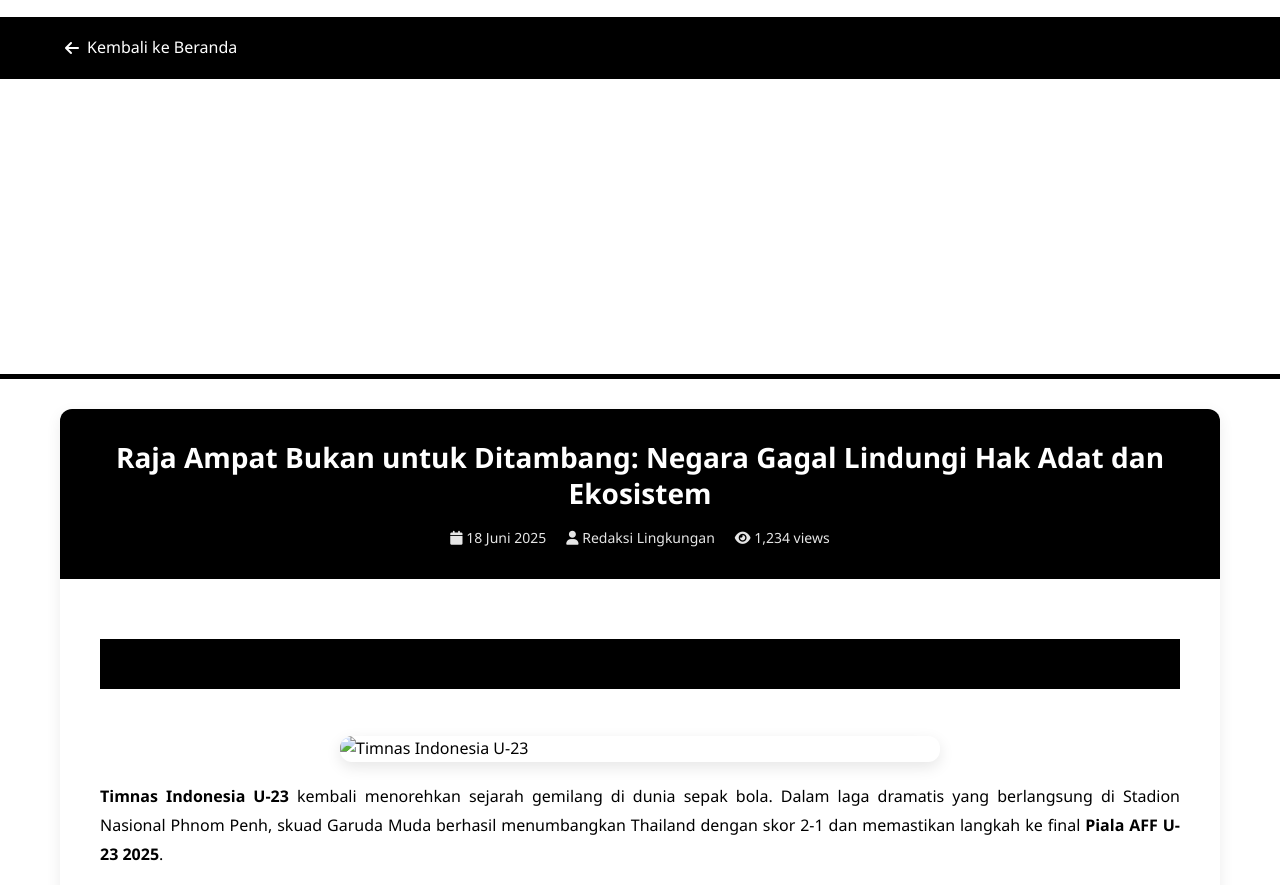
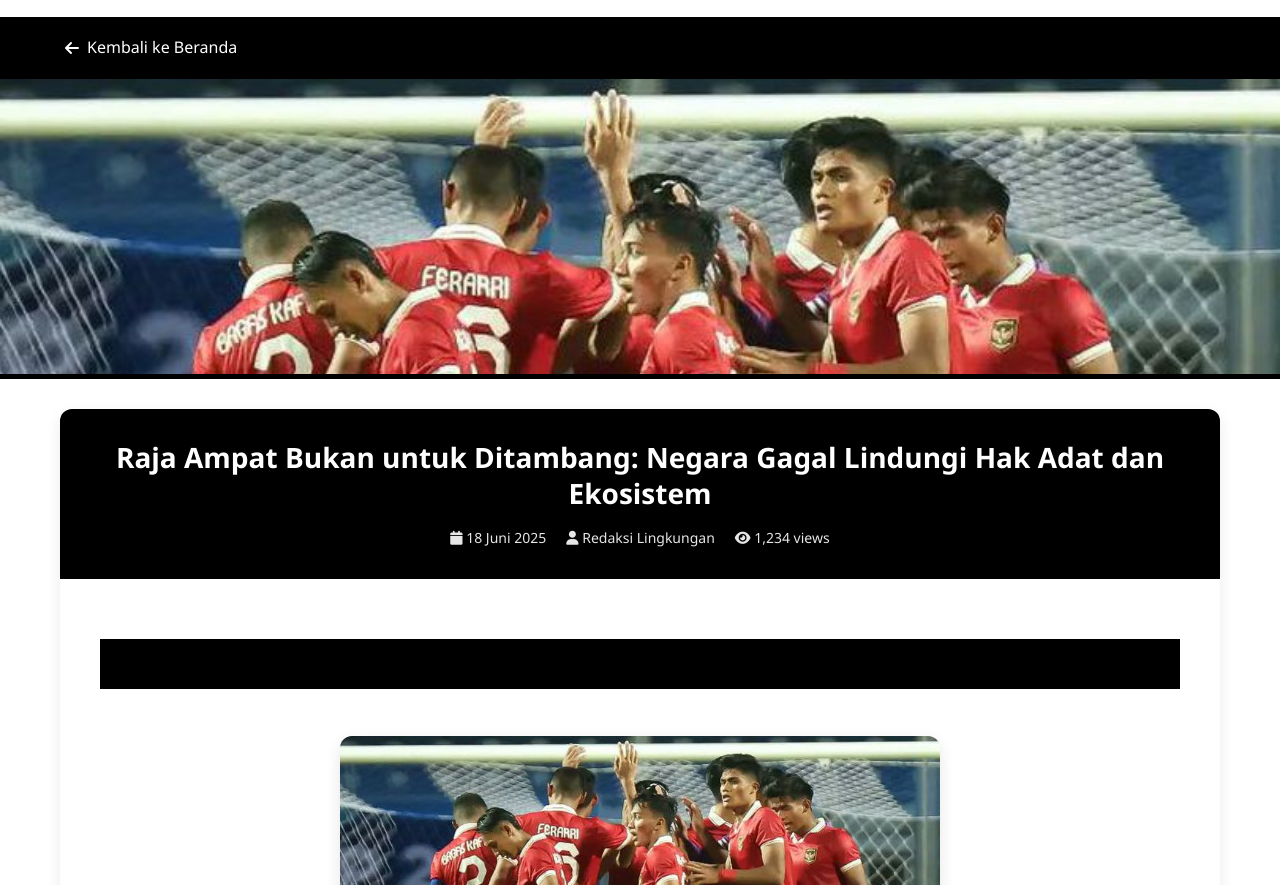
Before and after one commit to yanzee969/Website-Berita-UNJ, a plain HTML site: page berita_Timnas.html in a window 1280 px wide. Shown: the part 240-1125 px from the top of the page. Drawn offline with Linux system fonts and the light colour scheme.

Commit message:
berita_Timnas.html

```diff
--- a/berita_Timnas.html
+++ b/berita_Timnas.html
@@ -92,7 +92,7 @@
 
   <!-- ✅ Hero Image -->
   <div
-    style="background-image: url('images/Timnas.jpg'); background-size: cover; height: 300px; border-bottom: 5px solid #000;">
+    style="background-image: url('Timnas.jpg'); background-size: cover; height: 300px; border-bottom: 5px solid #000;">
     <!-- ✅ 20) Hero image dan cover -->
   </div>
 
@@ -116,7 +116,7 @@
         </marquee>
 
         <!-- ✅ Gambar Utama -->
-        <img src="images/Timnas.jpg" alt="Timnas Indonesia U-23" class="article-image">
+        <img src="Timnas.jpg" alt="Timnas Indonesia U-23" class="article-image">
 
         <!-- ✅ Konten Artikel -->
         <p>
```
